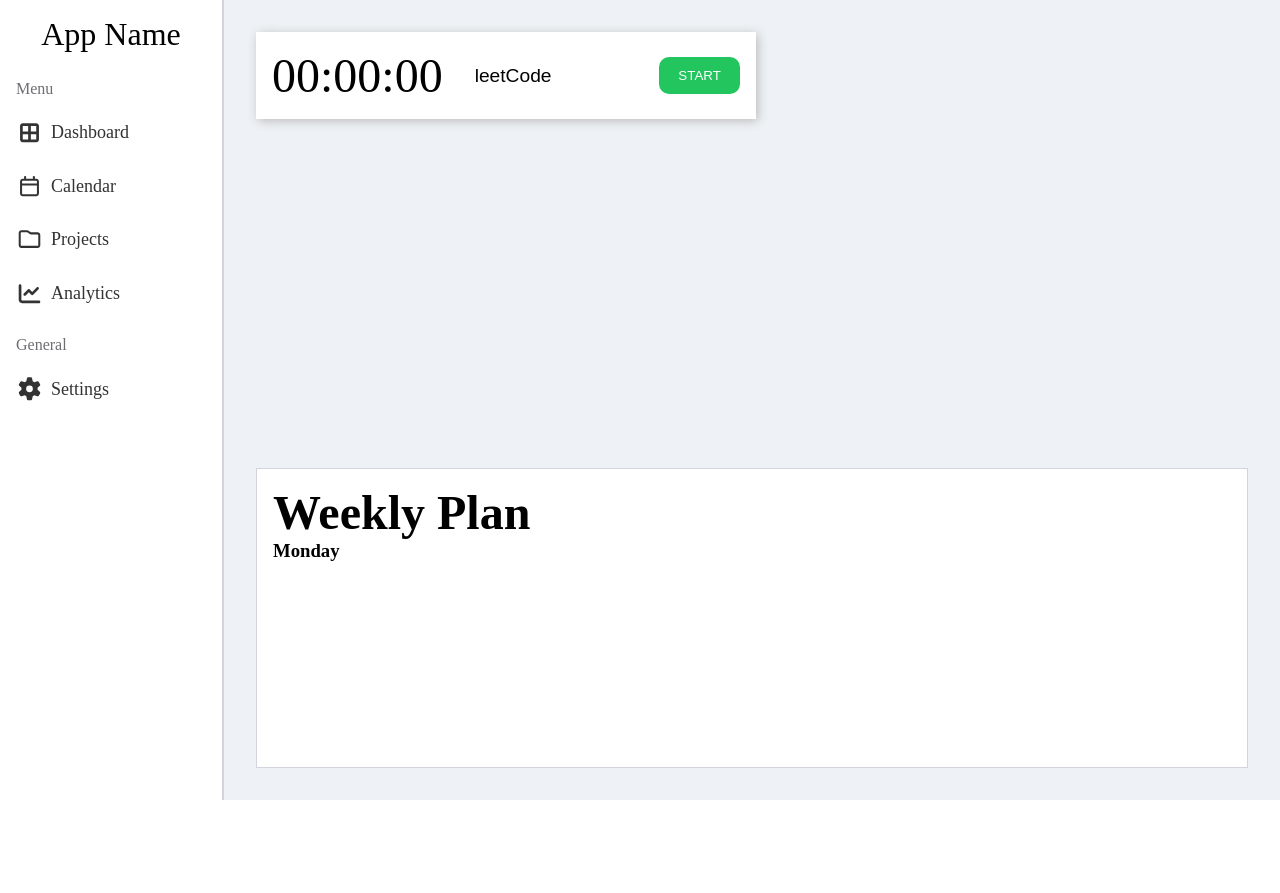
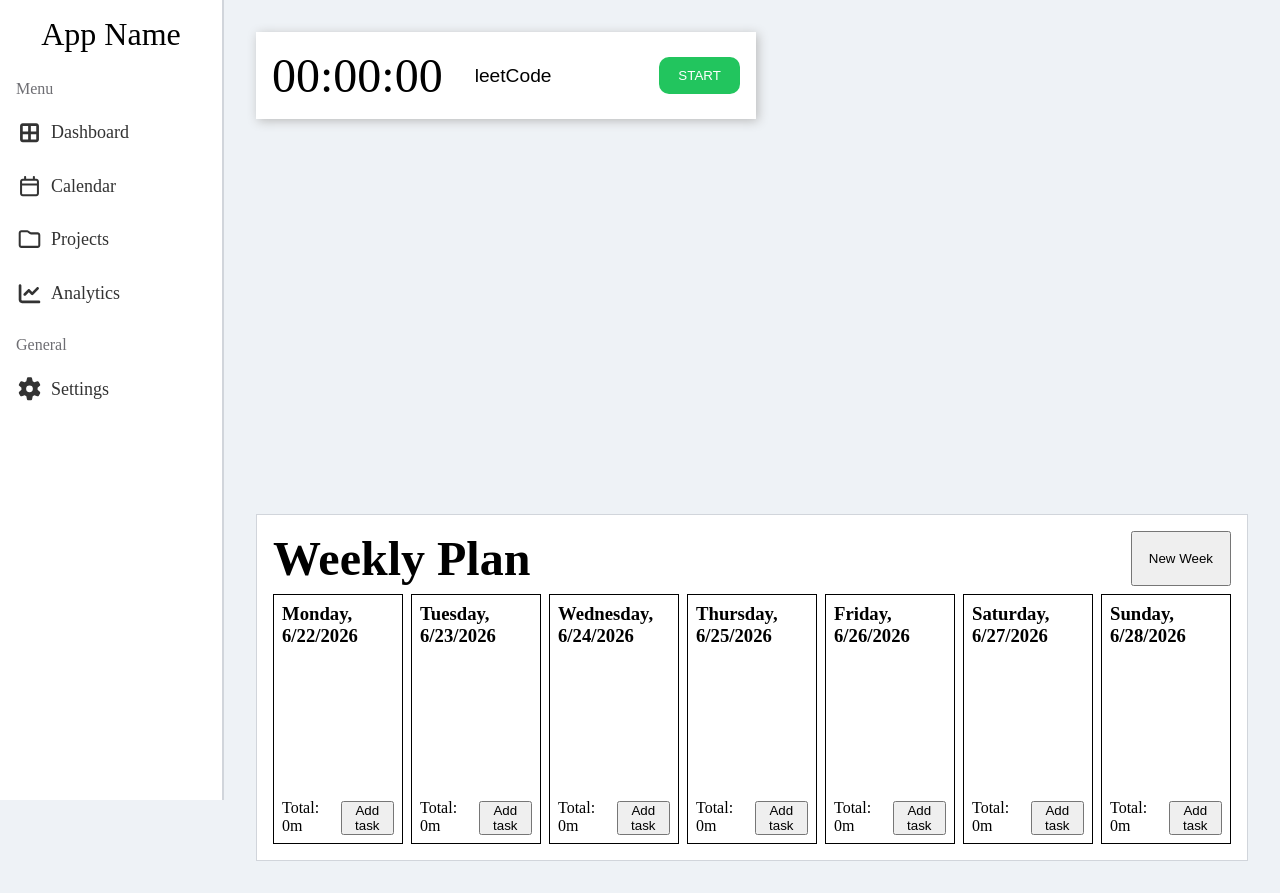
Before and after one commit to jacobespinosa/productivity-dashboard, a React (Vite) app: page / in a window 1280 px wide. Before the commit the page ends 800 px from the top, so only its background shows below. Built offline with nearby package versions, Linux system fonts and the light colour scheme.

Commit message:
Finished a basic weekly calender

```diff
--- a/src/App.jsx
+++ b/src/App.jsx
@@ -21,9 +21,55 @@ function App() {
     }
   ]);
 
+  const [weeklyPlan, setWeeklyPlan] = useState([
+    {
+      id: 1,
+      day: "Monday",
+      date: "6/22/2026",
+      tasks: []
+    },
+    {
+      id: 2,
+      day: "Tuesday",
+      date: "6/23/2026",
+      tasks: []
+    },
+    {
+      id: 3,
+      day: "Wednesday",
+      date: "6/24/2026",
+      tasks: []
+    },
+    {
+      id: 4,
+      day: "Thursday",
+      date: "6/25/2026",
+      tasks: []
+    },
+    {
+      id: 5,
+      day: "Friday",
+      date: "6/26/2026",
+      tasks: []
+    },
+    {
+      id: 6,
+      day: "Saturday",
+      date: "6/27/2026",
+      tasks: []
+    },
+    {
+      id: 7,
+      day: "Sunday",
+      date: "6/28/2026",
+      tasks: []
+    },
+  ])
 
-
-  return <Dashboard projects={projects} setProjects={setProjects}/>
+  return <Dashboard
+            projects={projects} setProjects={setProjects}
+            weeklyPlan={weeklyPlan} setWeeklyPlan={setWeeklyPlan}
+          />
 }
 
 export default App
--- /dev/null
+++ b/src/components/AddTaskModal.css
@@ -0,0 +1,20 @@
+.modal-background {
+    position: fixed;
+    inset: 0;
+    display: flex;
+    justify-content: center;
+    align-items: center;
+    background: rgba(0, 0, 0, 0.4);
+}
+
+.modal {
+    z-index: 999;
+    width: 400px;
+    height: 500px;
+    border: 1px solid black;
+    background-color: var(--background);
+    padding: 1rem;
+}
+
+.modal-title {
+}
--- /dev/null
+++ b/src/components/AddTaskModal.jsx
@@ -0,0 +1,54 @@
+import './AddTaskModal.css';
+import { useState } from 'react';
+
+function AddTaskModal({mode, task, dayId, onClose, onSubmit}) {
+    const [ taskName, setTaskName ] = useState(task?.name || "");
+    const [ taskTime, setTaskTime ] = useState(task?.time || 0);
+
+    return (
+        <div className="modal-background">
+            <div className="modal">
+                <div className="close-btn" onClick={onClose}>
+                    &times;
+                </div>
+                <h2 className="modal-title">
+                    {mode === "add"? "Add Task" : "Edit Task"}
+                </h2>
+                <label htmlFor="name">Enter Task Name:</label>
+                <input
+                    id="name"
+                    type="text"
+                    value={taskName}
+                    required
+                    onChange={(e) => setTaskName(e.target.value)}
+                />
+                <label htmlFor="time">Enter Estimated Time: </label>
+                <select
+                    id="time"
+                    onChange={(e) => setTaskTime(Number(e.target.value))}
+                    value={taskTime}
+                >
+                    <option value="0" selected>Select time</option>
+                    <option value="15">15 min</option>
+                    <option value="30">30 min</option>
+                    <option value="45">45 min</option>
+                    <option value="60">1 hour</option>
+                    <option value="90">1.5 hours</option>
+                    <option value="120">2 hours</option>
+                    <option value="150">2.5 hours</option>
+                    <option value="180">3 hours</option>
+                    <option value="210">3.5 hours</option>
+                    <option value="240">4 hours</option>
+                </select>
+                <button
+                    type="submit"
+                    disabled={!taskName.trim() || taskTime === 0}
+                    onClick={() => onSubmit(taskName, taskTime)}>
+                    {mode === "add" ? "Add Task" : "Save Changes"}
+                </button>
+            </div>
+        </div>
+    );
+}
+
+export default AddTaskModal
--- a/src/components/WeeklyCalender.css
+++ b/src/components/WeeklyCalender.css
@@ -1,5 +1,6 @@
 .weekly-calender {
     display: flex;
+    gap: 0.5rem;
     flex-direction: column;
     border: 1px solid var(--border);
     background-color: var(--surface);
@@ -7,10 +8,42 @@
 }
 
 .weekly-header {
+    display: flex;
+}
+
+.weekly-calender-title {
     font-size: 3rem;
     font-weight: 700;
 }
 
+.new-week-btn {
+    margin-left: auto;
+    padding: 0.5rem 1rem;
+}
+
 .day-container {
     display: flex;
+    gap: 0.5rem;
 }
+
+.day-card {
+    display: flex;
+    flex-direction: column;
+    border: 1px solid black;
+    height: 250px;
+    width: 14%;
+    padding: 0.5rem;
+}
+
+.card-heading {
+}
+
+.card-footing {
+    margin-top: auto;
+    display: flex;
+    justify-content: space-between;
+}
+
+.add-task-btn {
+    margin-top: auto;
+}
--- a/src/components/WeeklyCalender.jsx
+++ b/src/components/WeeklyCalender.jsx
@@ -1,21 +1,146 @@
 import './WeeklyCalender.css';
+import AddTaskModal from './AddTaskModal';
+import { useState } from 'react';
 
 
-function WeeklyCalender() {
+function WeeklyCalender({ weeklyPlan, setWeeklyPlan }) {
+    const [ modalMode, setModalMode ] = useState("add");
+    const [ isModalOpen, setIsModalOpen ] = useState(false);
+    const [ selectedDayId, setSelectedDayId ] = useState(null);
+    const [ selectedTask, setSelectedTask ] = useState(null);
+
+    function handleCreateTask(taskName, estimatedTime) {
+        setWeeklyPlan(prevWeeklyPlan =>
+            prevWeeklyPlan.map(day =>
+                day.id === selectedDayId
+                ? { ...day, tasks: [...day.tasks, {
+                    id: Date.now(),
+                    name: taskName,
+                    time: estimatedTime,
+                    isDone: false
+                }
+              ]
+            }
+            : day
+            )
+        );
+        setIsModalOpen(false);
+    }
+
+    function handleUpdateTask(taskName, estimatedTime) {
+        setWeeklyPlan(prevWeeklyPlan =>
+            prevWeeklyPlan.map(day =>
+                day.id === selectedDayId
+                ? { ...day,
+                    tasks: day.tasks.map(task =>
+                        task.id === selectedTask.id
+                        ? {
+                            ...task,
+                            name: taskName,
+                            time: estimatedTime
+                        }
+                        : task
+                    )
+                } : day
+            )
+        );
+        setIsModalOpen(false);
+    }
+
+    function handleToggleTask(dayId, taskId) {
+        setWeeklyPlan(prevWeeklyPlan =>
+            prevWeeklyPlan.map(day =>
+                day.id === dayId
+                ? { ...day,
+                    tasks: day.tasks.map(task =>
+                        task.id === taskId
+                        ? {
+                            ...task,
+                            isDone: !task.isDone
+                        } : task
+                    )
+                } : day
+            )
+        )
+    }
+
+    function handleAddTask(dayId) {
+        setModalMode("add");
+        setSelectedTask(null);
+        setSelectedDayId(dayId);
+        setIsModalOpen(true);
+    }
+
+    function handleEditTask(dayId, task) {
+        setModalMode("edit");
+        setSelectedTask(task);
+        setSelectedDayId(dayId);
+        setIsModalOpen(true);
+    }
+
     return (
+        <>
         <div className="weekly-calender">
-          <h1 className="weekly-header">Weekly Plan</h1>
-          <div className="day-container">
+        <div className="weekly-header">
+          <h1 className="weekly-calender-title">Weekly Plan</h1>
+          <button type="button" className="new-week-btn">New Week</button>
+        </div>
 
-            <div className="day-card">
-              <h3>Monday</h3>
-              <ul>
+        <div className="day-container">
+        {weeklyPlan.map(day => {
+            const totalTime = day.tasks.reduce(
+                (acc, task) => acc + task.time,
+                0
+            );
 
-              </ul>
-            </div>
+            return (
+                <div key={day.id} className="day-card">
+                    <div className="card-heading">
+                        <h3 className="date">{day.day}, {day.date}</h3>
+                    </div>
 
-          </div>
+                    <ul>
+                        {day.tasks.map(task => (
+                            <li key={task.id} onClick={() => handleEditTask(day.id, task)}>
+                                <input
+                                    type="checkbox"
+                                    checked={task.isDone}
+                                    onClick={(e) => e.stopPropagation()}
+                                    onChange={() => handleToggleTask(day.id, task.id)}
+                                />
+                                {task.name} - {task.time}m
+                            </li>
+                        ))}
+                    </ul>
+
+                    <div className="card-footing">
+                        <p className="estimated-time">Total: {totalTime}m</p>
+
+                        <button
+                            type="button"
+                            className="add-task-btn"
+                            onClick={() => handleAddTask(day.id)}
+                        >
+                        Add task
+                        </button>
+                    </div>
+                </div>
+            );
+        })}
         </div>
+        </div>
+
+        {isModalOpen && (
+            <AddTaskModal
+                dayId={selectedDayId}
+                mode={modalMode}
+                task={selectedTask}
+                onClose={() => setIsModalOpen(false)}
+                onSubmit={modalMode === "add"
+                          ? handleCreateTask : handleUpdateTask}
+            />
+        )}
+        </>
     );
 }
 
--- a/src/pages/Dashboard.jsx
+++ b/src/pages/Dashboard.jsx
@@ -3,7 +3,7 @@ import SideBar from "../components/SideBar";
 import Timer   from "../components/Timer";
 import WeeklyCalender from '../components/WeeklyCalender';
 
-function Dashboard({projects, setProjects}) {
+function Dashboard({projects, setProjects, weeklyPlan, setWeeklyPlan}) {
   return (
       <main className="dashboard">
         <SideBar />
@@ -13,7 +13,10 @@ function Dashboard({projects, setProjects}) {
             projects={projects}
             setProjects={setProjects}
           />
-          <WeeklyCalender />
+          <WeeklyCalender
+            weeklyPlan={weeklyPlan}
+            setWeeklyPlan={setWeeklyPlan}
+          />
         </section>
       </main>
   );
```
